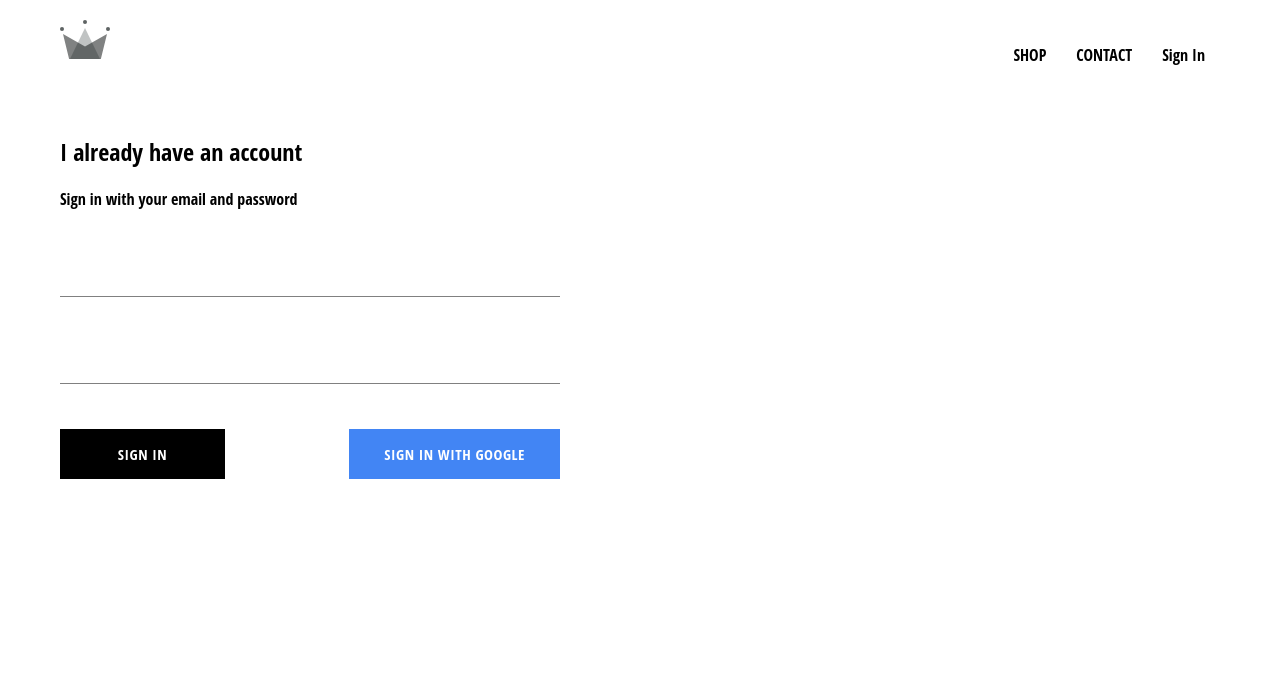
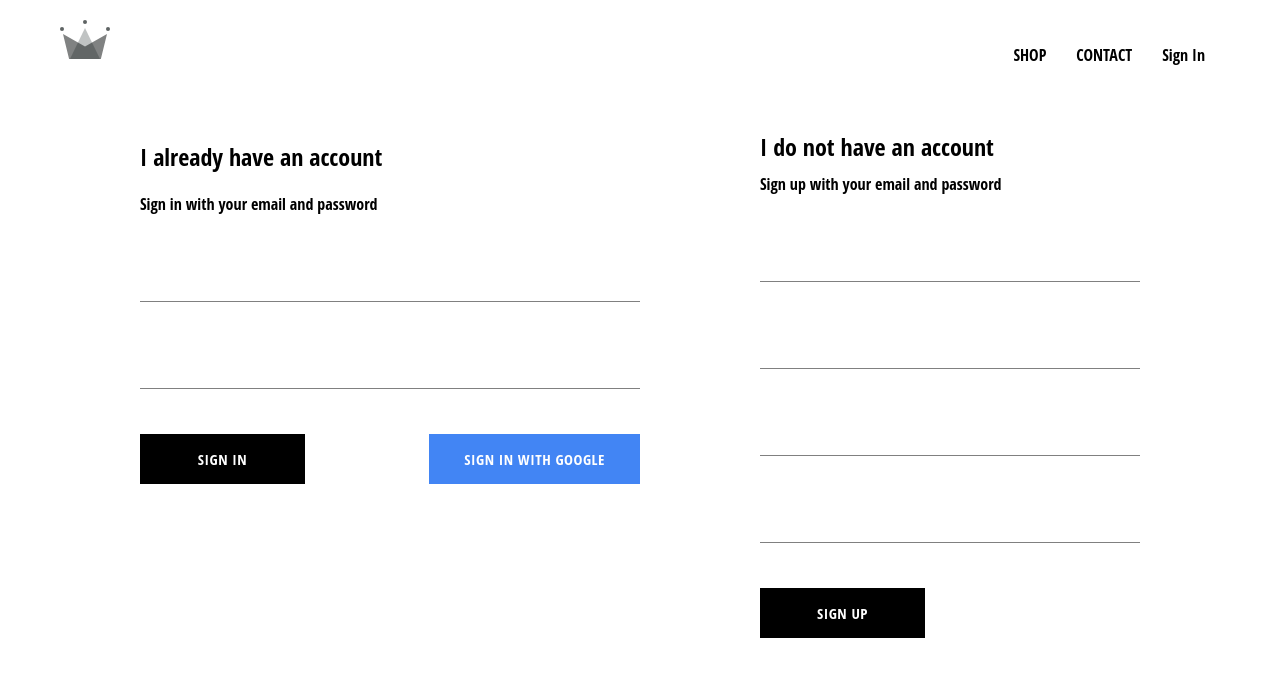
Before and after one commit to smcc93/crwn-clothing, a React (Create React App) app: page /signin in a window 1280 px wide. Shown: the top 676 px of the page. Built offline with nearby package versions, Linux system fonts and the light colour scheme; no server answers; the HTML template or start-up script is replaced by a standard one.

Commit message:
added sign up, can store authenticated users into firebase

```diff
--- a/src/App.js
+++ b/src/App.js
@@ -1,43 +1,54 @@
-import React from 'react';
-import './App.css';
-import { Switch, Route} from 'react-router-dom';
-import HomePage from './pages/homepage/homepage.component';
-import ShopPage from './pages/shop/shop.component';
-import Header from './components/header/header.component';
-import SignInAndSignUpPage from './pages/sign-in-and-sign-up/sign-in-and-sign-up.component';
-import  {auth} from './firebase/firebase.utils';
+import React from "react";
+import "./App.css";
+import { Switch, Route } from "react-router-dom";
+import HomePage from "./pages/homepage/homepage.component";
+import ShopPage from "./pages/shop/shop.component";
+import Header from "./components/header/header.component";
+import SignInAndSignUpPage from "./pages/sign-in-and-sign-up/sign-in-and-sign-up.component";
+import { auth, createUserProfileDocument } from "./firebase/firebase.utils";
 
 class App extends React.Component {
-  constructor(){
+  constructor() {
     super();
 
     this.state = {
-      currentUser: null
-    }
+      currentUser: null,
+    };
   }
 
   unsubscribeFromAuth = null;
 
-  componentDidMount(){
-    this.unsubscribeFromAuth = auth.onAuthStateChanged(user =>{
-      this.setState({currentUser: user});
+  componentDidMount() {
+    this.unsubscribeFromAuth = auth.onAuthStateChanged(async userAuth => {
+      if (userAuth) {
+        const userRef = await createUserProfileDocument(userAuth);
 
-      console.log(user);
-    })
+         userRef.onSnapshot(snapShot => {
+          this.setState({
+            currentUser: {
+              id: snapShot.id,
+              ...snapShot.data(),
+            },
+          });
+        });
+      } else {
+        this.setState({ currentUser: userAuth });
+      }
+    });
   }
 
-  componentWillUnmount(){
+  componentWillUnmount() {
     this.unsubscribeFromAuth();
   }
 
-  render(){
+  render() {
     return (
       <div>
-      <Header currentUser={this.state.currentUser}/>
+        <Header currentUser={this.state.currentUser} />
         <Switch>
-     <Route exact path='/' component={HomePage} />
-     <Route path = '/shop' component={ShopPage} />
-     <Route path = '/signin' component={SignInAndSignUpPage} />
+          <Route exact path="/" component={HomePage} />
+          <Route path="/shop" component={ShopPage} />
+          <Route path="/signin" component={SignInAndSignUpPage} />
         </Switch>
       </div>
     );
--- /dev/null
+++ b/src/components/sign-up/sign-up.component.jsx
@@ -0,0 +1,102 @@
+import React from 'react';
+import FormInput from '../form-input/form-input.component';
+import CustomButton from '../custom-button/custom-button.component';
+import {auth, createUserProfileDocument} from '../../firebase/firebase.utils';
+import './sign-up.styles.scss';
+
+
+class SignUp extends React.Component {
+    constructor(){
+        super();
+
+        this.state = {
+            displayName: '',
+            email: '',
+            password: '',
+            confirmPassword: ''
+        }
+    }
+
+    handleSubmit = async e =>{
+        e.preventDefault();
+
+        const {displayName, email, password, confirmPassword} = this.state;
+
+        if(password !== confirmPassword){
+            alert("Passwords do not match");
+            return;
+        }
+
+        try{
+            const {user} = await auth.createUserWithEmailAndPassword(email, password);
+
+          await createUserProfileDocument(user, {displayName});
+
+            this.setState = {
+                displayName: '',
+                email: '',
+                password: '',
+                confirmPassword: ''
+            }
+
+        }catch(error){
+            console.error(error);
+        }
+    }
+
+
+    handleChange = e =>{
+        const {name, value} = e.target;
+        this.setState({[name]: value});
+    }
+
+    render(){
+        const {displayName, email, password, confirmPassword} = this.state;
+        return(
+
+            <div className='sign-up'>
+                <h2 className='title'>I do not have an account</h2>
+                <span>Sign up with your email and password</span>
+                <form className='sign-up-foorm' onSubmit={this.handleSubmit}>
+                    <FormInput
+                    type='text'
+                    name='displayName'
+                    value={displayName}
+                    onChange={this.handleChange}
+                    label='Display Name'
+                    required
+                    />
+                    <FormInput
+                    type='email'
+                    name='email'
+                    value={email}
+                    onChange={this.handleChange}
+                    label='email'
+                    required
+                    />
+                    <FormInput
+                    type='password'
+                    name='password'
+                    value={password}
+                    onChange={this.handleChange}
+                    label='password'
+                    required
+                    />
+                    <FormInput
+                    type='password'
+                    name='confirmPassword'
+                    value={confirmPassword}
+                    onChange={this.handleChange}
+                    label='Confirm Password'
+                    required
+                    />
+                    <CustomButton type='submit'>Sign Up</CustomButton>
+                </form>
+            </div>
+        )
+    }
+
+
+}
+
+export default SignUp;
--- /dev/null
+++ b/src/components/sign-up/sign-up.styles.scss
@@ -0,0 +1,9 @@
+.sign-up{
+    display: flex;
+    flex-direction: column;
+    width: 380px;
+
+    .title{
+        margin: 10px 0;
+    }
+}
--- a/src/firebase/firebase.utils.js
+++ b/src/firebase/firebase.utils.js
@@ -13,6 +13,33 @@
   };
 
   firebase.initializeApp(config);
+  export const createUserProfileDocument = async (userAuth, additionalData) =>{
+    if(!userAuth) return;
+
+    const userRef = firestore.doc(`users/${userAuth.uid}`);
+
+    const snapShot = await userRef.get();
+
+    if(!snapShot.exists){
+      const { displayName, email} = userAuth;
+      const createdAt = new Date();
+      try {
+          await userRef.set({
+            displayName,
+            email,
+            createdAt,
+            ...additionalData
+          })
+      }catch(error){
+        console.log('error creating user', error.message);
+
+      }
+    }
+
+    return userRef;
+  }
+
+
 
   export const auth = firebase.auth();
   export const firestore = firebase.firestore();
--- a/src/pages/sign-in-and-sign-up/sign-in-and-sign-up.component.jsx
+++ b/src/pages/sign-in-and-sign-up/sign-in-and-sign-up.component.jsx
@@ -1,9 +1,13 @@
 import React from 'react';
 import SignIn from '../../components/sign-in/sign-in.component';
+import SignUp from '../../components/sign-up/sign-up.component';
 import './sign-in-and-sign-up.styles.scss';
 
 const SignInAndSignUpPage = () => (
-    <div className='sign-in-and-sign-up'><SignIn /></div>
+    <div className='sign-in-and-sign-up'>
+        <SignIn />
+        <SignUp />
+        </div>
 );
 
 export default SignInAndSignUpPage;
--- a/src/pages/sign-in-and-sign-up/sign-in-and-sign-up.styles.scss
+++ b/src/pages/sign-in-and-sign-up/sign-in-and-sign-up.styles.scss
@@ -0,0 +1,6 @@
+.sign-in-and-sign-up{
+    width: 1000px;
+    display: flex;
+    justify-content: space-between;
+    margin: 30px auto;
+}
```
Lines whose indentation alone changed are shown as unchanged.
